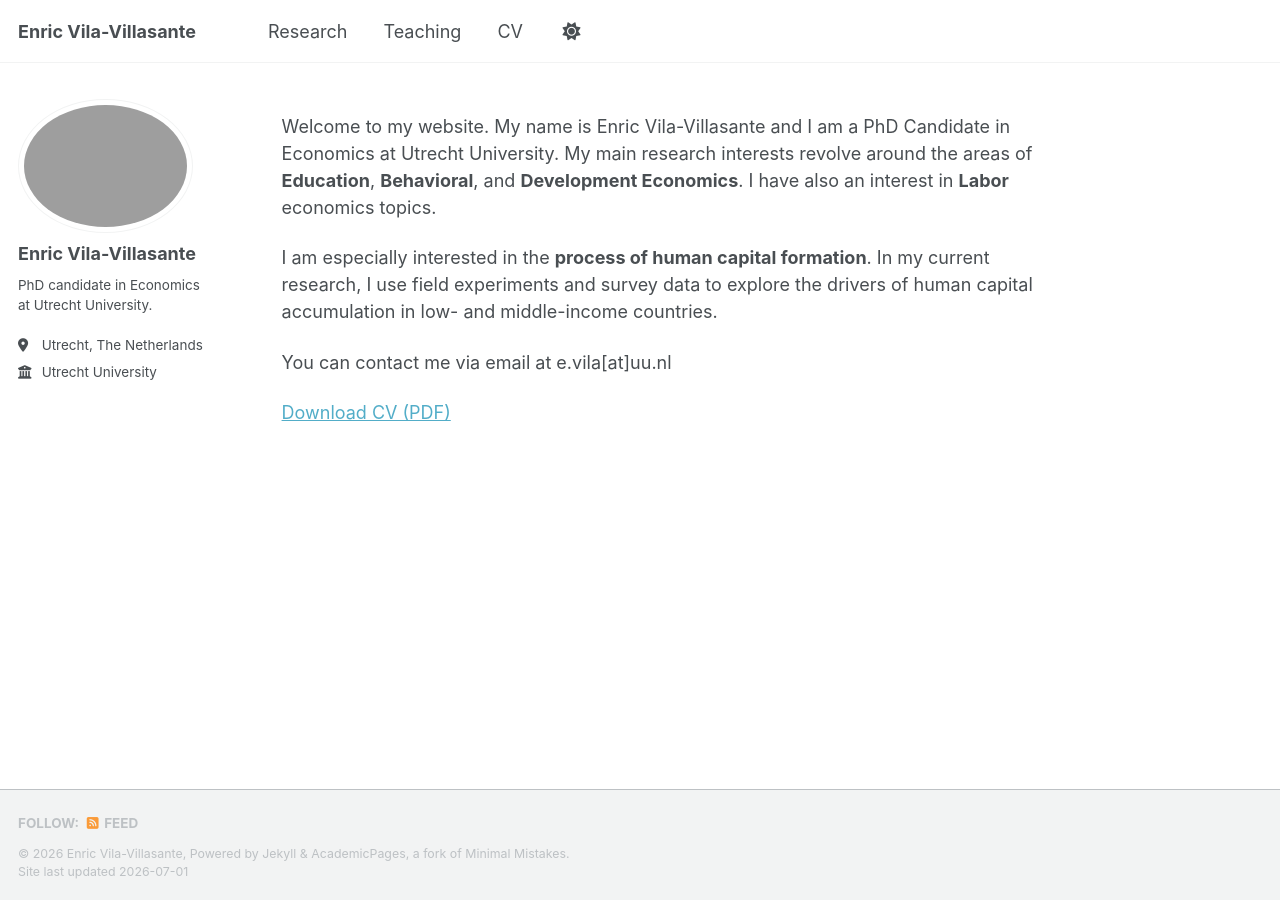
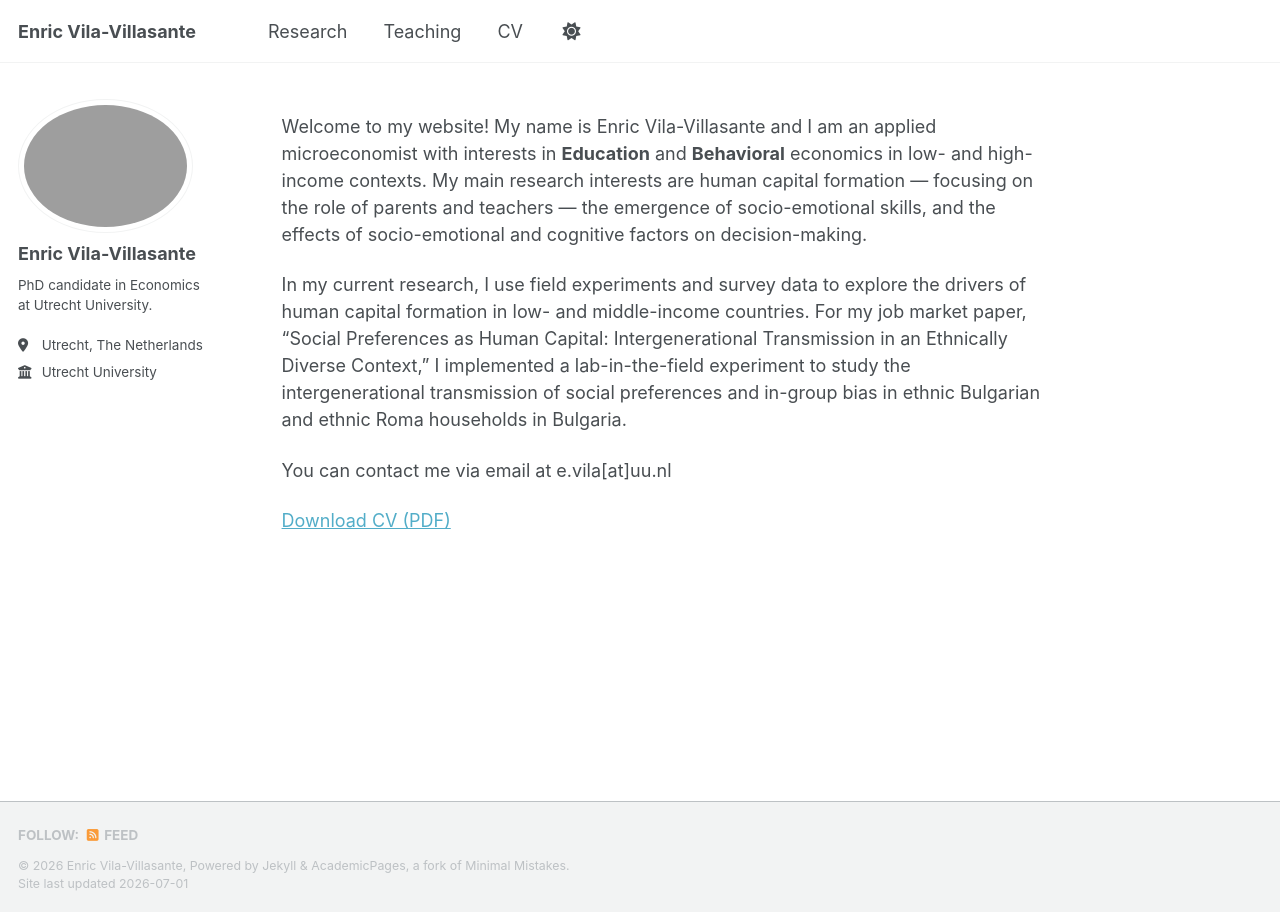
Before and after one commit to enricviladv/enricviladv.github.io, a Jekyll site: the page built from _pages/about.md, in a window 1280 px wide. Built offline with Jekyll 4.4.1, drawn with Linux system fonts in a browser that asks for light colours; a script that is not in the unit is left out.

Commit message:
Update about.md

```diff
--- a/_pages/about.md
+++ b/_pages/about.md
@@ -7,9 +7,9 @@ redirect_from:
   - /about.html
 ---
 
-Welcome to my website. My name is Enric Vila-Villasante and I am a PhD Candidate in Economics at Utrecht University. My main research interests revolve around the areas of **Education**, **Behavioral**, and **Development Economics**. I have also an interest in **Labor** economics topics.
+Welcome to my website! My name is Enric Vila-Villasante and I am an applied microeconomist with interests in **Education** and **Behavioral** economics in low- and high-income contexts. My main research interests are human capital formation — focusing on the role of parents and teachers — the emergence of socio-emotional skills, and the effects of socio-emotional and cognitive factors on decision-making.
 
-I am especially interested in the **process of human capital formation**. In my current research, I use field experiments and survey data to explore the drivers of human capital accumulation in low- and middle-income countries.
+In my current research, I use field experiments and survey data to explore the drivers of human capital formation in low- and middle-income countries. For my job market paper, “Social Preferences as Human Capital: Intergenerational Transmission in an Ethnically Diverse Context,” I implemented a lab-in-the-field experiment to study the intergenerational transmission of social preferences and in-group bias in ethnic Bulgarian and ethnic Roma households in Bulgaria.
 
 You can contact me via email at e.vila[at]uu.nl
 
```
